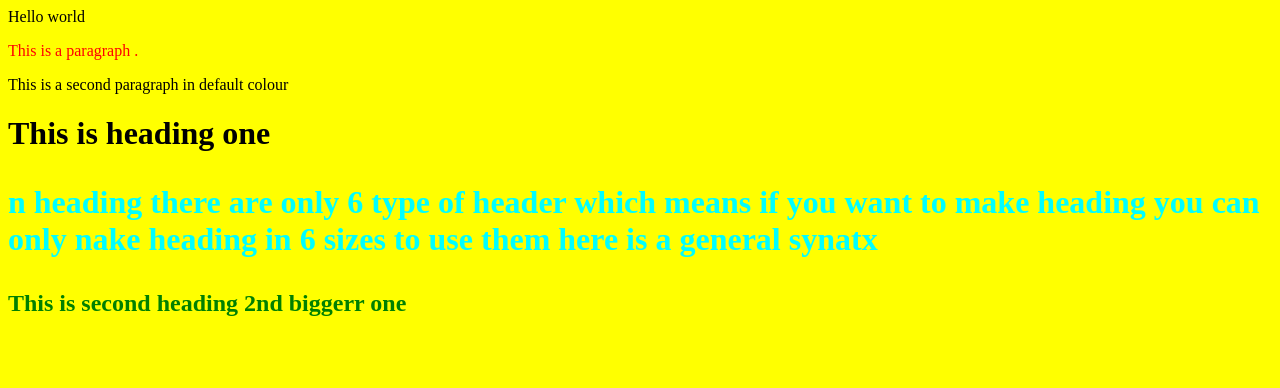
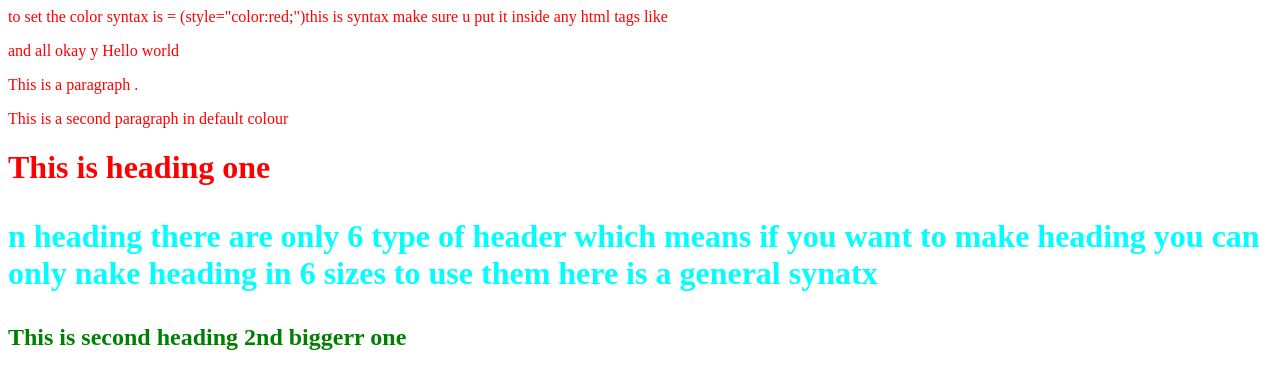
Before and after one commit to DiwakarRaikwar/CofeeShop, a plain HTML site: page index.html in a window 1280 px wide. Drawn offline with Linux system fonts and the light colour scheme.

```diff
--- a/index.html
+++ b/index.html
@@ -5,7 +5,8 @@
 
 	</head>
 
-	<body style="background-color:yellow;">
+	<body style="color:red;">
+		to set the color syntax is = (style="color:red;")this is syntax make sure u put it inside any html tags like <p></p>and all okay y
 		Hello world
 	<p style="color:red;"> This is a paragraph . </p>
 	<p> This is a second paragraph in default colour </p>
```
Also changed, not shown: text.txt (deleted).
